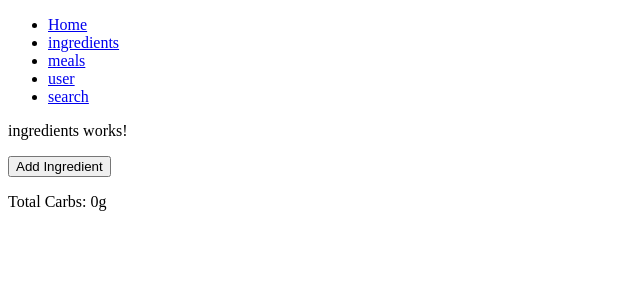
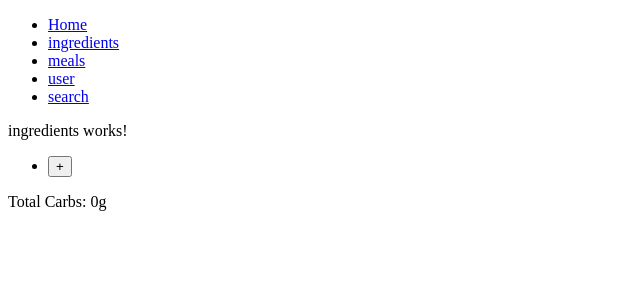
Before and after one commit to Banderas13/koolyhealth, an Angular app: page /ingredients in a window 1280 px wide. Shown: the top 300 px of the page, without its empty margins (0-640 px from the left). Built offline with nearby package versions, Linux system fonts and the light colour scheme.

Commit message:
Add ingredients button improved, fixed bug in deleting items from list

```diff
--- a/src/app/ingredients/ingredients.component.html
+++ b/src/app/ingredients/ingredients.component.html
@@ -1,15 +1,15 @@
 <p>ingredients works!</p>
 
 <div>
-  <button (click)="openSearch()">Add Ingredient</button>
-
   <ul>
     <li *ngFor="let ingredient of selectedIngredients">
       {{ ingredient.name }} - Carbs: {{ getCarbohydrates(ingredient) }} <button class="btn btn-outline-light"
       type="button"
       (click)="removeIngredient(ingredient.id)">Delete</button>
     </li>
+    <li><button routerLink="/search">+</button></li>
   </ul>
-
   <p>Total Carbs: {{ totalCarbs }}g</p>
 </div>
+
+<router-outlet></router-outlet>
--- a/src/app/ingredients/ingredients.component.ts
+++ b/src/app/ingredients/ingredients.component.ts
@@ -3,13 +3,14 @@ import { Component, OnInit } from '@angular/core';
 import { IngredientService } from '../shared/ingredient.service';
 import { FormsModule } from '@angular/forms';
 import { CommonModule } from '@angular/common';
+import { RouterOutlet, RouterLink } from '@angular/router';
 
 @Component({
   selector: 'app-ingredients',
   templateUrl: './ingredients.component.html',
   styleUrl: './ingredients.component.css',
   standalone: true,
-  imports: [FormsModule, CommonModule,],
+  imports: [FormsModule, CommonModule, RouterOutlet, RouterLink],
 })
 export class IngredientsComponent implements OnInit {
   selectedIngredients: any[] = [];
@@ -36,6 +37,7 @@ export class IngredientsComponent implements OnInit {
   removeIngredient(id : number){
     this.ingredientService.removeIngredient(id);
     this.calculateTotalCarbs();
+    location.reload();
   }
 
   calculateTotalCarbs() {
--- a/src/app/shared/ingredient.service.ts
+++ b/src/app/shared/ingredient.service.ts
@@ -47,7 +47,7 @@ export class IngredientService {
   removeIngredient(id: number) {
     if(this.carbs.length != 1){
       delete this.carbs[this.selectedIngredients.findIndex(ingredient => ingredient.id === id)];
-      this.carbs = this.carbs.filter(e => e);
+      this.carbs = this.carbs.filter(e => e != null);
     }
     else{
       this.carbs = [];
```
